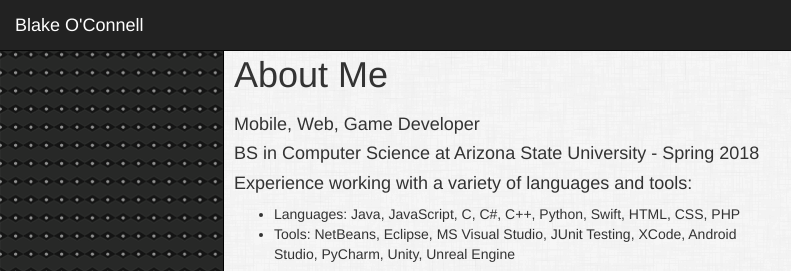
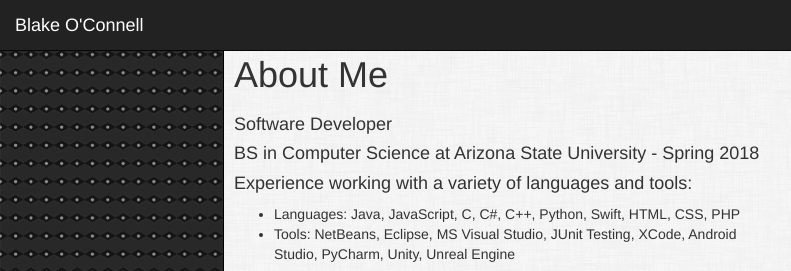
Before and after one commit to blakeoconnell/blakeoconnell.github.io-OLD-, a plain HTML site: page index.html in a window 1280 px wide. Shown: the top 271 px of the page, 0-791 px from the left. Drawn offline with Linux system fonts and the light colour scheme.

Commit message:
title cleanup

```diff
--- a/index.html
+++ b/index.html
@@ -1,7 +1,7 @@
 <!DOCTYPE html>
 <html>
 <head>
-	<title>Blake O'Connell - Software Engineer</title>
+	<title>Blake O'Connell - Software Developer</title>
 		<link rel="stylesheet" href="https://cdnjs.cloudflare.com/ajax/libs/font-awesome/4.7.0/css/font-awesome.min.css">
 	<link rel="stylesheet" type="text/css" href="css/bootstrap.css">
 	<link rel="stylesheet" type="text/css" href="css/style.css">
@@ -35,7 +35,7 @@
 <h1>About Me</h1>
 <div class="row">
 	<div class="col-xs-8">
-	<h4>Mobile, Web, Game Developer</h4>
+	<h4>Software Developer</h4>
 	<h4>BS in Computer Science at Arizona State University - Spring 2018</h4>
 	<h4>Experience working with a variety of languages and tools:</h4>
 	<ul>
```
